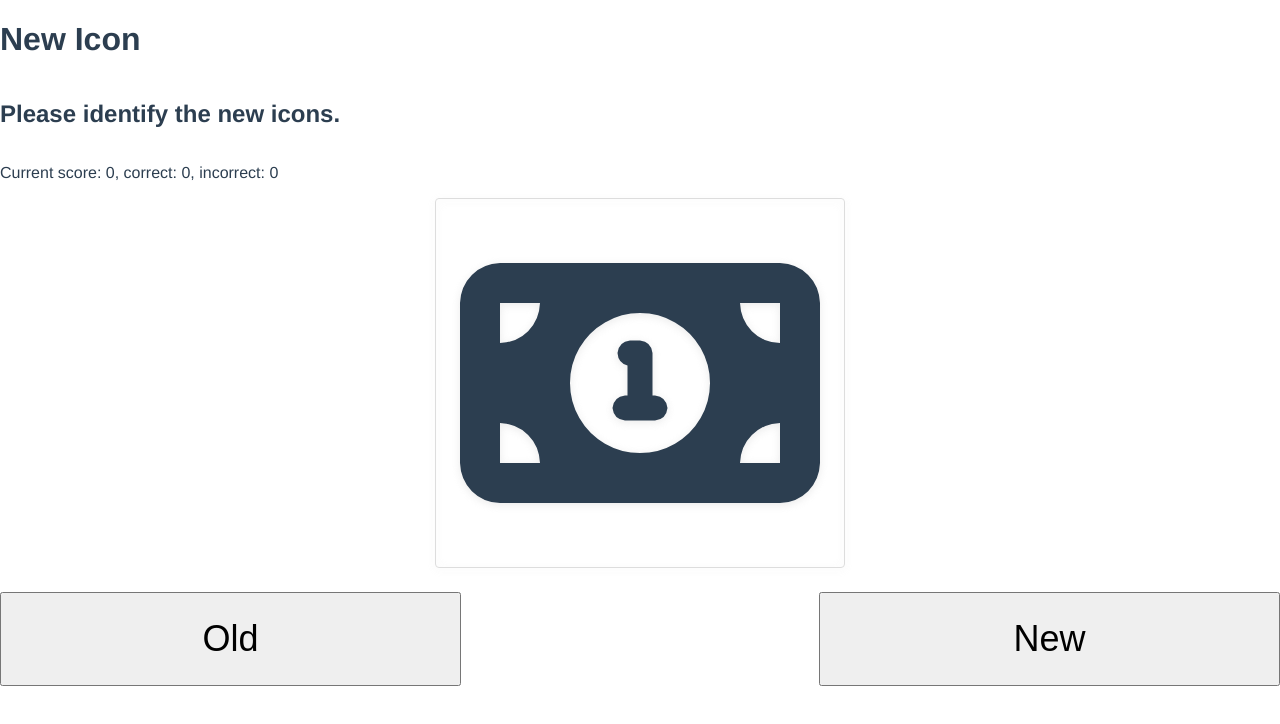
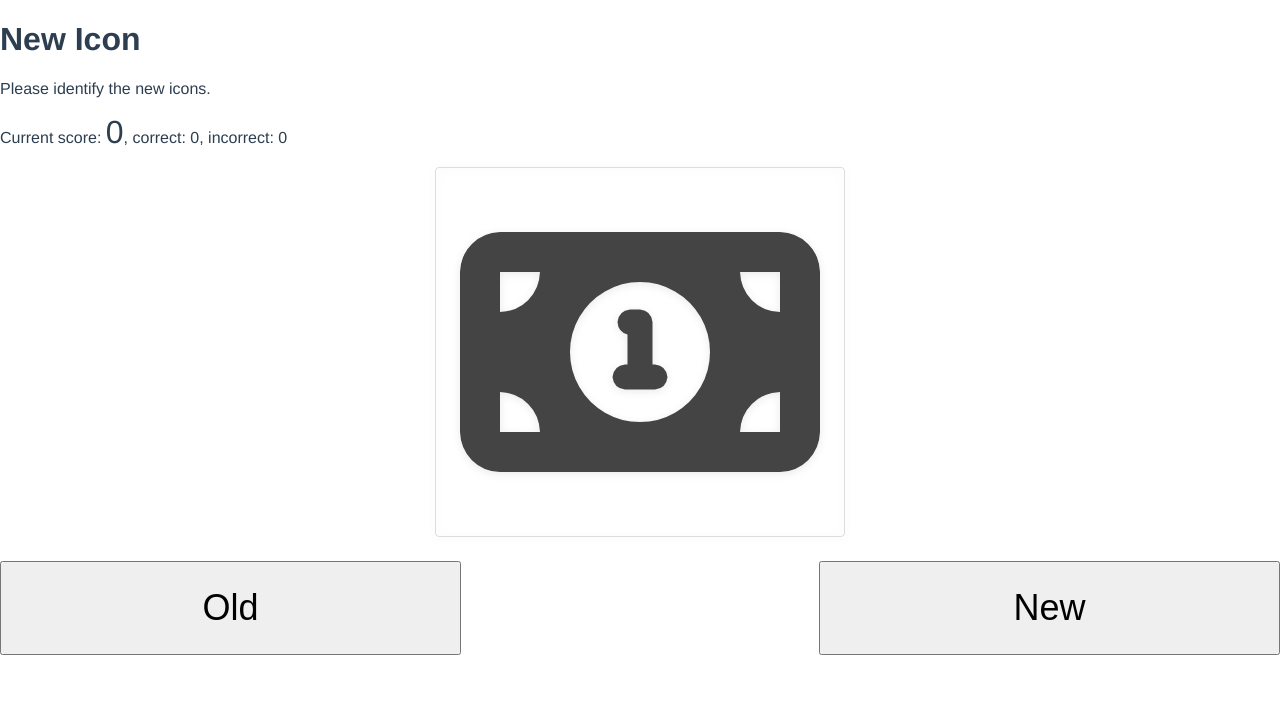
Before and after one commit to flying-musk/new-icon, a Vue app: page / in a window 1280 px wide. Shown: the top 724 px of the page. Built offline with nearby package versions, Linux system fonts and the light colour scheme.

Commit message:
[new-icon] Minor changes on style.

```diff
--- a/src/components/NewIcon.vue
+++ b/src/components/NewIcon.vue
@@ -3,13 +3,14 @@
     <div :class="['n-veil', 'n-veil-correct', veilCorrect]"></div>
     <div :class="['n-veil', 'n-veil-incorrect', veilIncorrect]"></div>
     <h1>New Icon</h1>
-    <h2>Please identify the new icons.</h2>
+    <div>Please identify the new icons.</div>
     <p>
-      Current score: {{ score }}, correct: {{ correctCount }}, incorrect:
+      Current score: <span class="n-score">{{ score }}</span
+      >, correct: {{ correctCount }}, incorrect:
       {{ incorrectCount }}
     </p>
     <div class="n-icon">
-      <i :class="['fa', icon]" aria-hidden="true"></i>
+      <i :class="['fa', icon]"></i>
     </div>
     <div class="n-space"></div>
     <div class="n-buttons">
@@ -99,6 +100,9 @@ export default {
 .n-veil-show {
   opacity: 1;
 }
+.n-score {
+  font-size: 32px;
+}
 .n-icon {
   align-self: center;
   border: solid 1px #dddddd;
@@ -107,6 +111,7 @@ export default {
   padding: 24px;
 }
 i {
+  color: #444444;
   font-size: 320px;
 }
 .n-space {
```
